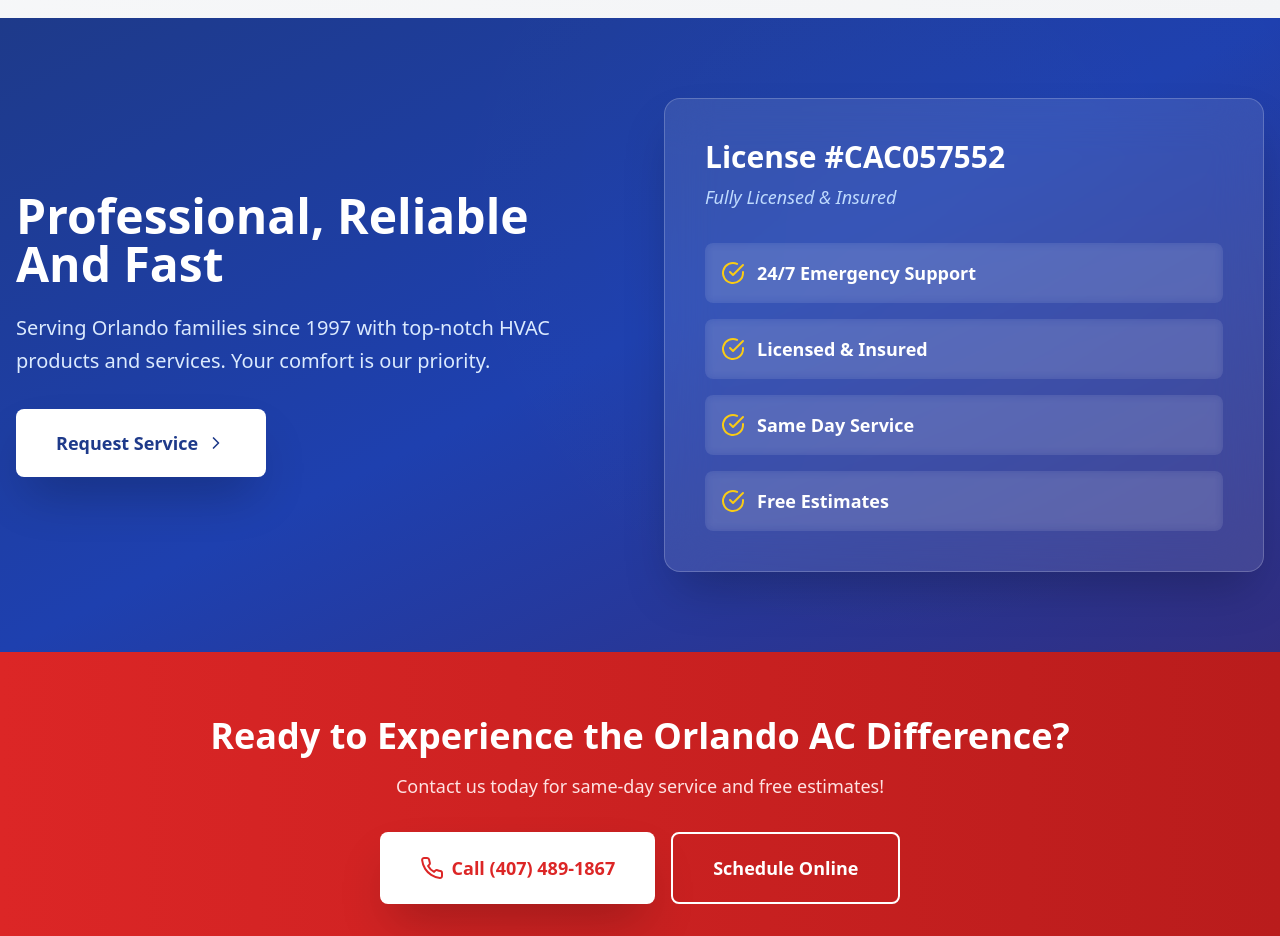
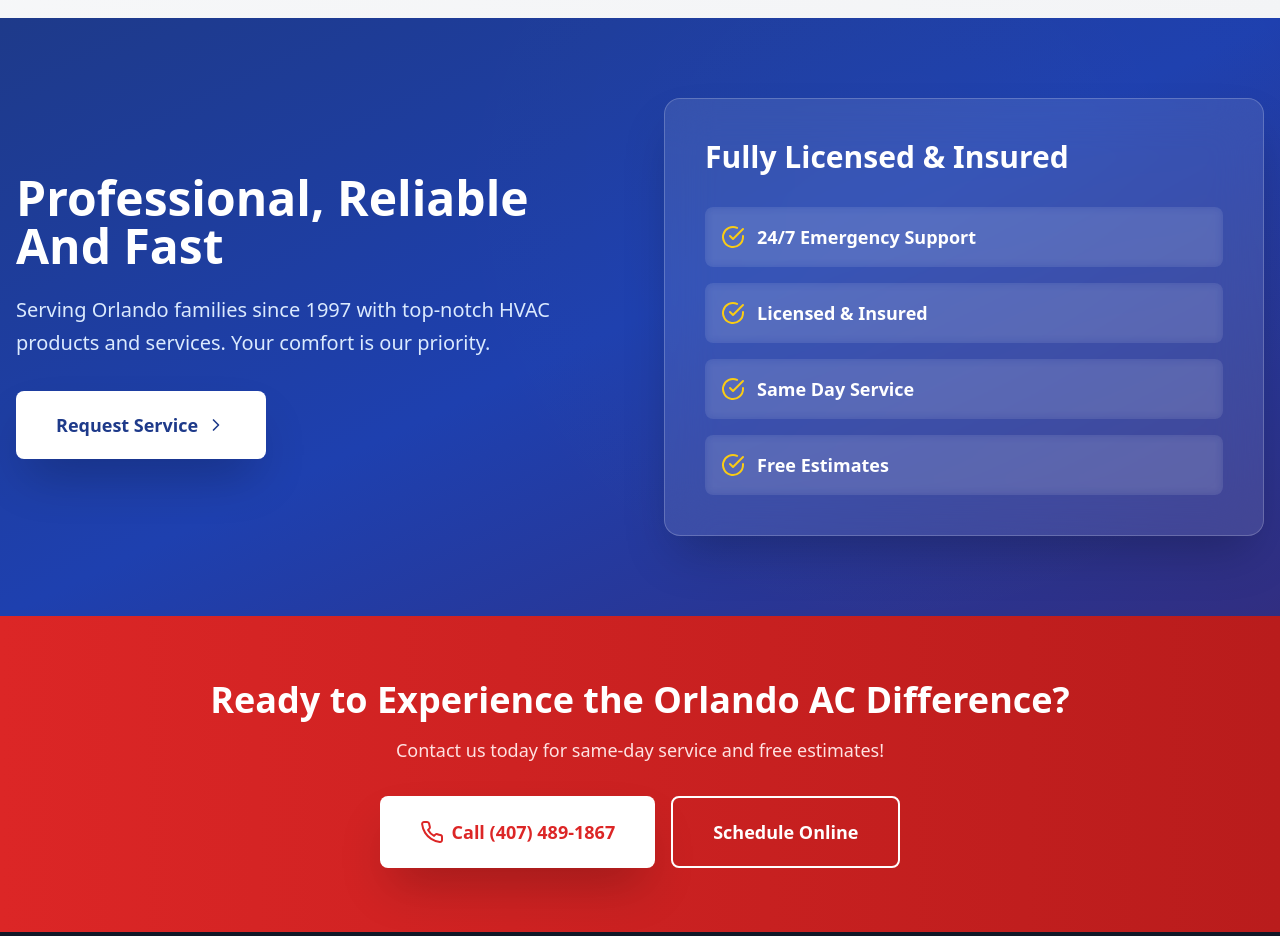
Before and after one commit to c67438578-web/Haraldo, a Next.js app: page / in a window 1280 px wide. Shown: the part 3780-4716 px from the top of the page. Built offline with nearby package versions, Linux system fonts and the light colour scheme.

Commit message:
Update page.js

```diff
--- a/app/page.js
+++ b/app/page.js
@@ -285,8 +285,8 @@ export default function HomePage() {
               </a>
             </div>
             <div className="bg-white/10 backdrop-blur-xl p-10 rounded-2xl border border-white/20 shadow-2xl">
-              <h3 className="text-3xl font-black mb-2">License #CAC057552</h3>
-              <p className="text-blue-200 mb-8 text-lg italic">Fully Licensed & Insured</p>
+              <h3 className="text-3xl font-black mb-2">Fully Licensed & Insured</h3>
+              <p className="text-blue-200 mb-8 text-lg italic"></p>
               <div className="grid grid-cols-1 gap-4">
                 {['24/7 Emergency Support', 'Licensed & Insured', 'Same Day Service', 'Free Estimates'].map((item, i) => (
                   <div key={i} className="flex items-center gap-3 bg-white/5 p-4 rounded-lg backdrop-blur-sm hover:bg-white/10 transition-all">
```
